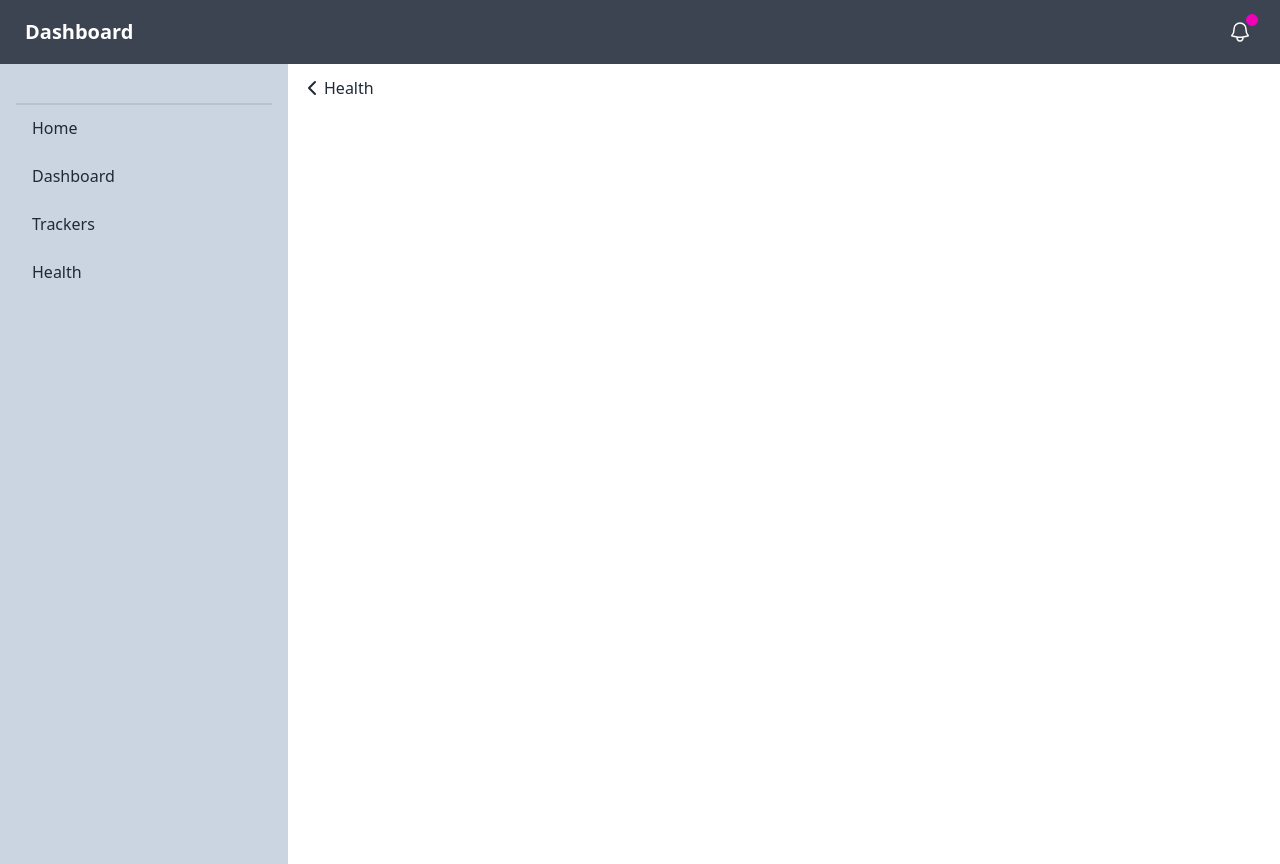
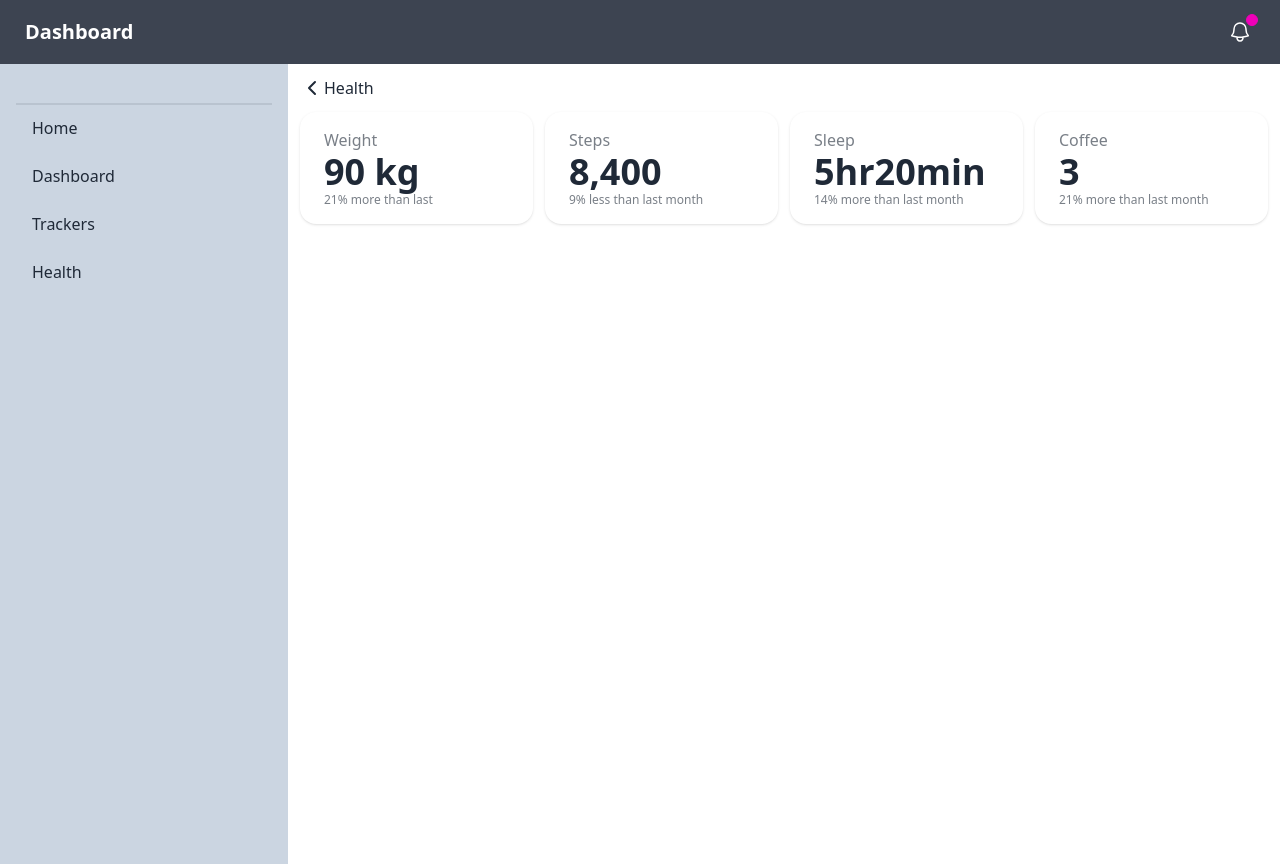
Before and after one commit to devbyrick/lifedashboard, a SvelteKit app: page /dashboard/health in a window 1280 px wide. Built offline with nearby package versions, Linux system fonts and the light colour scheme.

Commit message:
feat: added dashboard>health>weight page

```diff
--- a/src/lib/constants/routes.ts
+++ b/src/lib/constants/routes.ts
@@ -8,6 +8,9 @@ export const Routes = {
         },
         Health: {
             Home: '/dashboard/health',
+            Weight: {
+                Home: '/dashboard/health/weight',
+            }
         }
     },
 }
--- a/src/routes/dashboard/+layout.svelte
+++ b/src/routes/dashboard/+layout.svelte
@@ -9,7 +9,7 @@
         <div class="h-full">
             <DashboardSidebar></DashboardSidebar>
         </div>
-        <div class="p-3">
+        <div class="p-3 w-full">
             <slot/>
         </div>
     </div>
--- a/src/routes/dashboard/health/+page.svelte
+++ b/src/routes/dashboard/health/+page.svelte
@@ -1,13 +1,47 @@
 <script lang="ts">
 
-    import BackButton from '../../../lib/components/ui/BackButton.svelte'
 
+import DashboardPageTitle from "../../../lib/components/layout/DashboardPageTitle.svelte";
+import {Routes} from "../../../lib/constants/routes";
 </script>
 
-<div class="">
-    <div class="flex">
-        <BackButton />
-        Health
+<div class="w-full">
+    <DashboardPageTitle pageTitle="Health"/>
+    <div class="mt-3 w-full">
+        <div class="w-full flex space-x-3">
+            <a href={Routes.Dashboard.Health.Weight.Home} class="w-full">
+                <div class="w-full stats shadow hover:bg-slate-100">
+                    <div class="stat">
+                        <div class="stat-title">Weight</div>
+                        <div class="stat-value">90 kg</div>
+                        <div class="stat-desc">21% more than last</div>
+                    </div>
+                </div>
+            </a>
+            <div class="w-full stats shadow">
+                <div class="stat">
+                    <div class="stat-title">Steps</div>
+                    <div class="stat-value">8,400</div>
+                    <div class="stat-desc">9% less than last month</div>
+                </div>
+            </div>
+            <div class="w-full stats shadow">
+                <div class="stat">
+                    <div class="stat-title">Sleep</div>
+                    <div class="stat-value">5hr20min</div>
+                    <div class="stat-desc">14% more than last month</div>
+                </div>
+            </div>
+            <div class="w-full stats shadow">
+                <div class="stat">
+                    <div class="stat-title">Coffee</div>
+                    <div class="stat-value">3</div>
+                    <div class="stat-desc">21% more than last month</div>
+                </div>
+            </div>
+        </div>
     </div>
 
+
+
 </div>
--- /dev/null
+++ b/src/routes/dashboard/health/weight/+page.svelte
@@ -0,0 +1,14 @@
+<script lang="ts">
+  import DashboardPageTitle from "../../../../lib/components/layout/DashboardPageTitle.svelte";
+
+</script>
+
+<div class="w-full">
+    <DashboardPageTitle pageTitle="Health > Weight"/>
+    <div class="mt-3 w-full">
+        Hey there
+    </div>
+
+
+
+</div>
```
